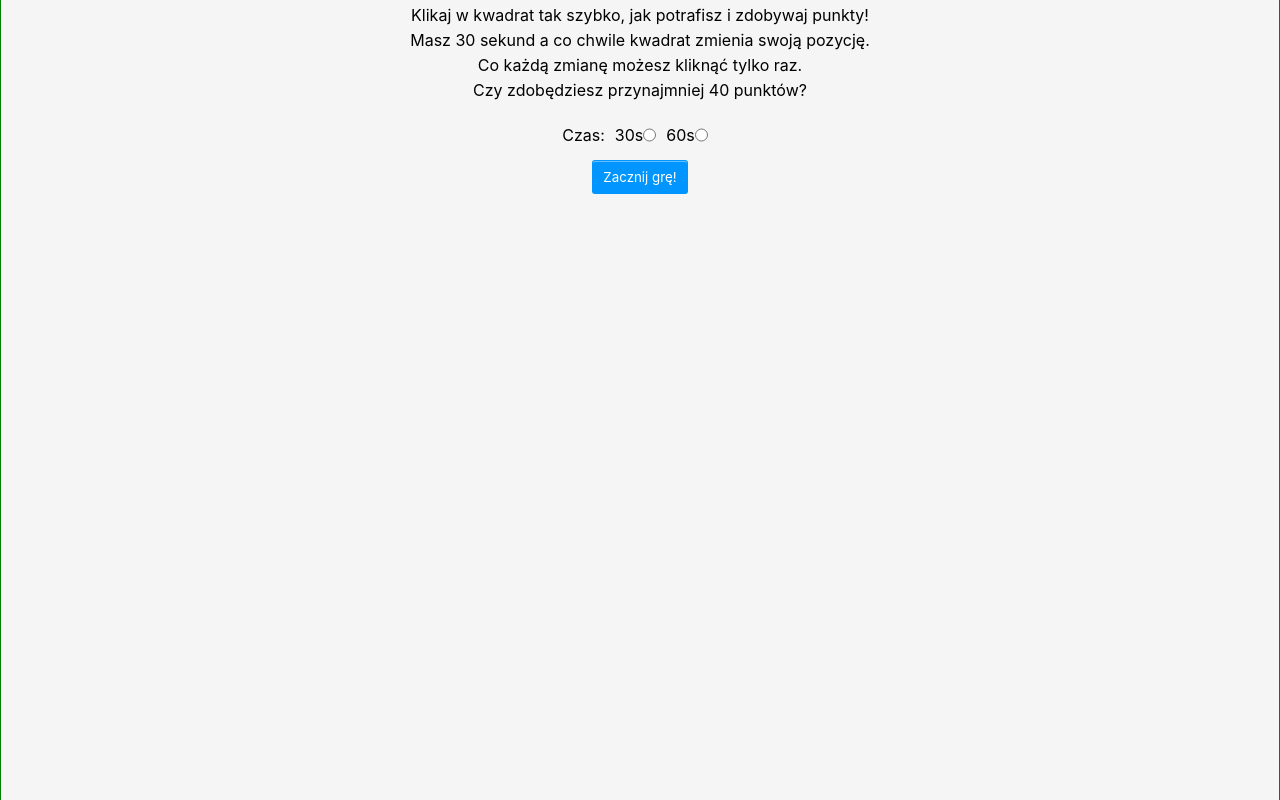
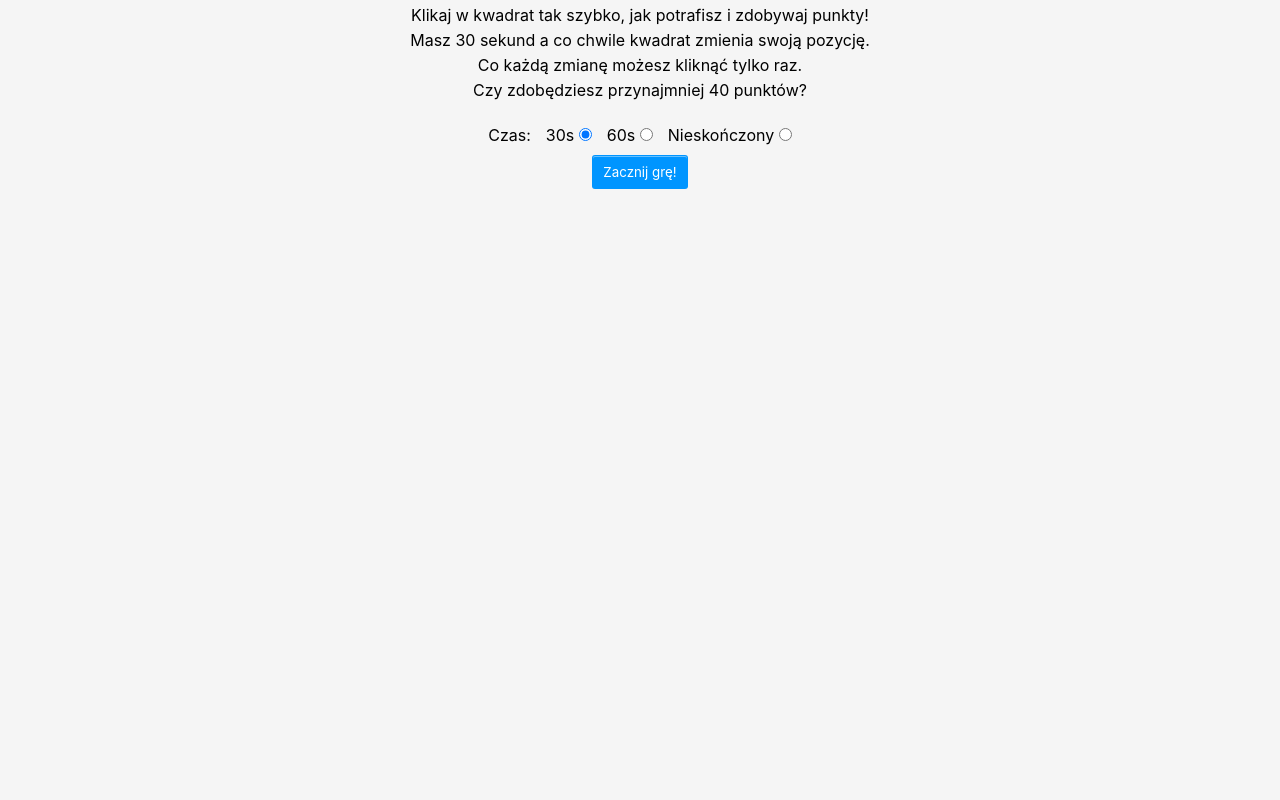
Before and after one commit to Kapi-13/mini-game-click-a-square, a website: page src/index.html in a window 1280 px wide. Drawn offline with nearby package versions, Linux system fonts and the light colour scheme; files that its build step writes are made by us from their sources.

Commit message:
dodanie inputów i label

```diff
--- a/src/index.html
+++ b/src/index.html
@@ -16,15 +16,24 @@
                 <p>Masz 30 sekund a co chwile kwadrat zmienia swoją pozycję.</p>
                 <p>Co każdą zmianę możesz kliknąć tylko raz.</p>
                 <p>Czy zdobędziesz przynajmniej 40 punktów?</p>
-                <div class="mode-inputs-wrapper">
-                    <p>Czas:</p>
+                <form class="mode-inputs-wrapper" autocomplete="off">
                     <div class="time-mode-inputs">
-                        <label for="30s">30s</label>
-                        <input type="radio" name="time" id="30s" />
-                        <label for="60s">60s</label>
-                        <input type="radio" name="time" id="60s" />
+                        <p>Czas:</p>
+                        <div class="option-wrapper">
+                            <label for="30s">30s</label>
+                            <input type="radio" name="time" id="30s" checked />
+                        </div>
+                        <div class="option-wrapper">
+                            <label for="60s">60s</label>
+                            <input type="radio" name="time" id="60s" />
+                        </div>
+                        <div class="option-wrapper">
+                            <label for="infinity">Nieskończony</label>
+                            <input type="radio" name="time" id="infinity" />
+                        </div>
                     </div>
-                </div>
+                </form>
+
                 <button class="start-game-btn btn">Zacznij grę!</button>
             </div>
             <div class="game-screen">
--- a/src/scss/main.scss
+++ b/src/scss/main.scss
@@ -10,7 +10,6 @@ $intro-screen-margin: 5px;
 
 .container {
     height: 100vh;
-    border: 1px solid green;
     display: flex;
     justify-content: center;
     align-items: center;
@@ -50,16 +49,12 @@ $intro-screen-margin: 5px;
         & > p {
             margin-top: $intro-screen-margin;
         }
-        .mode-inputs-wrapper {
-            margin-top: calc($intro-screen-margin * 5);
+    }
+    form.mode-inputs-wrapper {
+        margin-top: calc($intro-screen-margin * 5);
+        .time-mode-inputs {
             display: flex;
-            gap: calc($intro-screen-margin * 2);
-            .time-mode-inputs {
-                display: flex;
-                input {
-                    margin-right: calc($intro-screen-margin * 2);
-                }
-            }
+            gap: calc($intro-screen-margin * 3);
         }
     }
     .game-screen {
@@ -135,7 +130,7 @@ $intro-screen-margin: 5px;
     cursor: pointer;
     padding: 8px 0.8em;
     width: fit-content;
-    margin-top: calc($intro-screen-margin * 3);
+    margin-top: calc($intro-screen-margin * 2);
     &:hover {
         background-color: #07c;
     }
```
Also changed, not shown: dist/css/main.css, dist/index.html, 1 other file.
